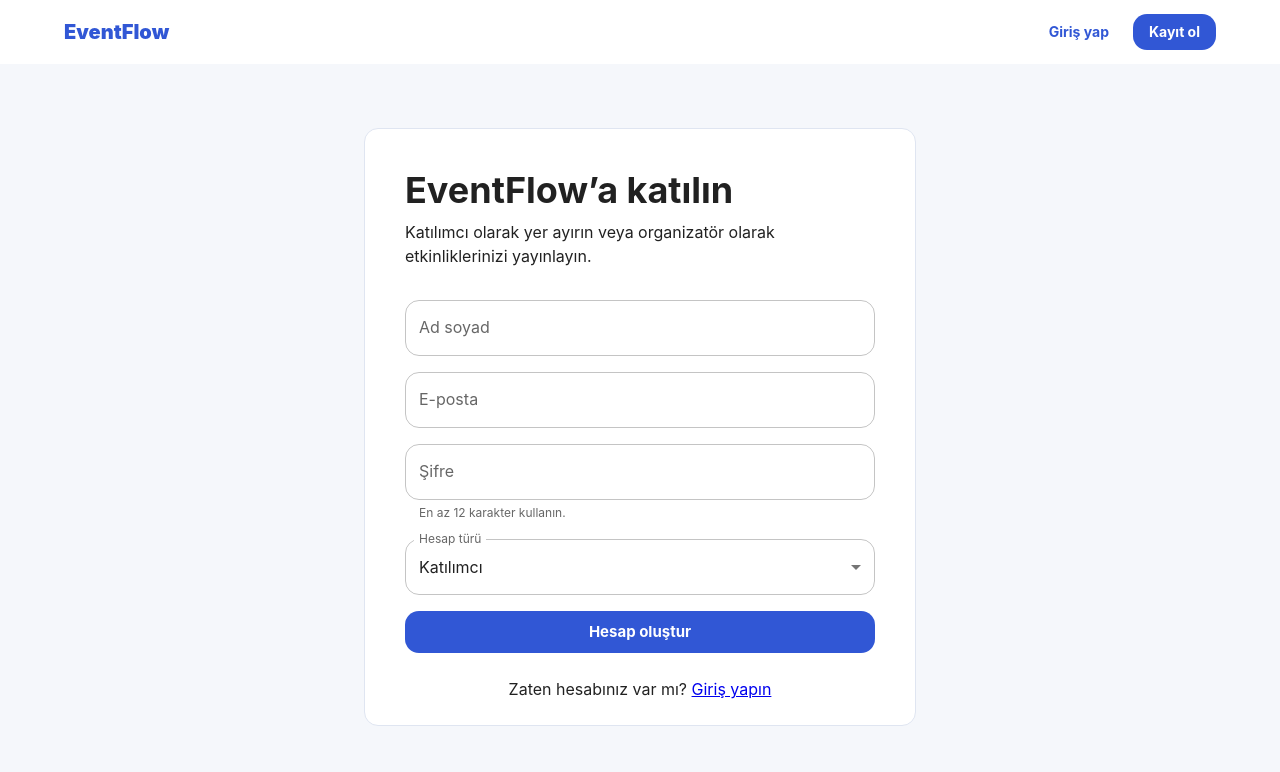
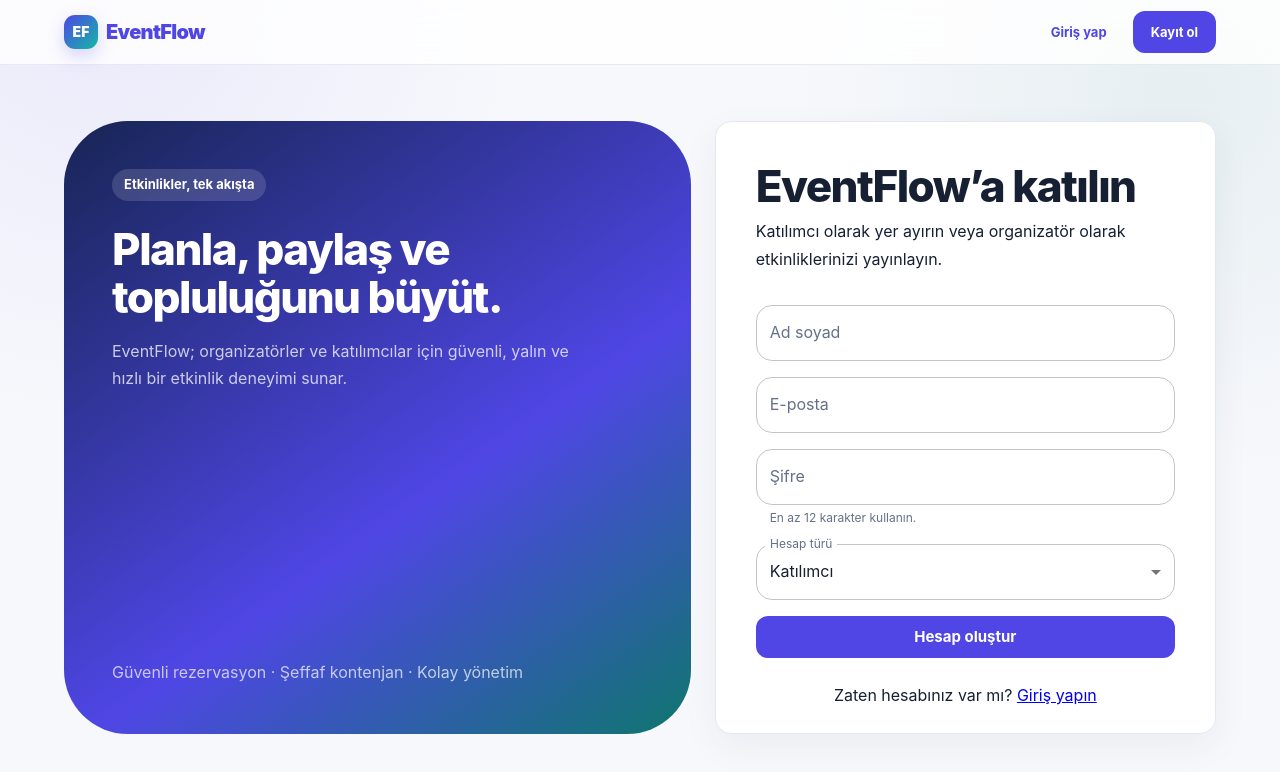
Before and after one commit to AlperenKaracan/EventFlow, a React (Vite) app in the folder frontend/: page /register in a window 1280 px wide. Shown: the top 772 px of the page. Built offline with nearby package versions, Linux system fonts and the light colour scheme; no server answers.

Commit message:
feat(ui): refresh EventFlow visual system

```diff
--- a/frontend/src/app/RouteLayouts.tsx
+++ b/frontend/src/app/RouteLayouts.tsx
@@ -5,6 +5,7 @@ import {
   Box,
   Button,
   Container,
+  Stack,
   Toolbar,
   Typography,
 } from '@mui/material'
@@ -27,47 +28,118 @@ export function RootLayout() {
 
   return (
     <Box sx={{ minHeight: '100vh' }}>
-      <AppBar position="static" color="inherit" elevation={0}>
+      <AppBar position="sticky" color="inherit" elevation={0}>
         <Container maxWidth="lg">
-          <Toolbar disableGutters sx={{ gap: 2 }}>
-            <Typography
+          <Toolbar
+            disableGutters
+            sx={{ gap: { xs: 0.75, sm: 2 }, minHeight: 72 }}
+          >
+            <Box
               component={Link}
               to="/"
-              variant="h6"
               sx={{
+                alignItems: 'center',
                 color: 'primary.main',
-                fontWeight: 900,
+                display: 'inline-flex',
+                gap: 1,
                 textDecoration: 'none',
               }}
             >
-              EventFlow
-            </Typography>
+              <Box
+                aria-hidden="true"
+                sx={{
+                  alignItems: 'center',
+                  background: 'linear-gradient(135deg, #4f46e5, #14b8a6)',
+                  borderRadius: '11px',
+                  boxShadow: '0 7px 18px rgba(79, 70, 229, 0.22)',
+                  color: 'common.white',
+                  display: 'inline-flex',
+                  fontSize: 14,
+                  fontWeight: 900,
+                  height: 34,
+                  justifyContent: 'center',
+                  width: 34,
+                }}
+              >
+                EF
+              </Box>
+              <Typography
+                component="span"
+                variant="h6"
+                sx={{ fontWeight: 900, letterSpacing: '-0.035em' }}
+              >
+                EventFlow
+              </Typography>
+            </Box>
             <Box sx={{ flexGrow: 1 }} />
             {auth.session.status === 'authenticated' ? (
-              <>
+              <Stack
+                direction="row"
+                sx={{ alignItems: 'center', gap: { xs: 0.25, sm: 1 } }}
+              >
                 {auth.session.user.role === 'organizer' ? (
-                  <Button component={Link} to="/organizer/events">
+                  <Button
+                    component={Link}
+                    to="/organizer/events"
+                    size="small"
+                    sx={{ px: { xs: 1, sm: 2 } }}
+                  >
                     Etkinliklerim
                   </Button>
                 ) : (
-                  <Button component={Link} to="/attendee/reservations">
+                  <Button
+                    component={Link}
+                    to="/attendee/reservations"
+                    size="small"
+                    sx={{ px: { xs: 1, sm: 2 } }}
+                  >
                     Rezervasyonlarım
                   </Button>
                 )}
-                <Typography sx={{ display: { xs: 'none', sm: 'block' } }}>
+                <Typography
+                  variant="body2"
+                  sx={{ display: { xs: 'none', md: 'block' }, fontWeight: 700 }}
+                >
                   {auth.session.user.fullName}
                 </Typography>
-                <Button onClick={() => void handleLogout()}>Çıkış yap</Button>
-              </>
+                <Button
+                  onClick={() => void handleLogout()}
+                  size="small"
+                  sx={{ minWidth: 0, px: { xs: 1, sm: 2 } }}
+                >
+                  <Box
+                    component="span"
+                    sx={{ display: { xs: 'none', sm: 'inline' } }}
+                  >
+                    Çıkış yap
+                  </Box>
+                  <Box
+                    component="span"
+                    sx={{ display: { xs: 'inline', sm: 'none' } }}
+                  >
+                    Çıkış
+                  </Box>
+                </Button>
+              </Stack>
             ) : (
-              <>
-                <Button component={Link} to="/login" variant="text">
+              <Stack direction="row" sx={{ gap: { xs: 0.25, sm: 1 } }}>
+                <Button
+                  component={Link}
+                  to="/login"
+                  variant="text"
+                  size="small"
+                >
                   Giriş yap
                 </Button>
-                <Button component={Link} to="/register" variant="contained">
+                <Button
+                  component={Link}
+                  to="/register"
+                  variant="contained"
+                  size="small"
+                >
                   Kayıt ol
                 </Button>
-              </>
+              </Stack>
             )}
           </Toolbar>
         </Container>
--- a/frontend/src/app/theme.ts
+++ b/frontend/src/app/theme.ts
@@ -1,25 +1,126 @@
-import { createTheme } from '@mui/material/styles'
+import { alpha, createTheme } from '@mui/material/styles'
+
+const primary = '#4f46e5'
+const secondary = '#0f766e'
 
 export const theme = createTheme({
   colorSchemes: {
     light: {
       palette: {
-        primary: { main: '#3157d5' },
-        secondary: { main: '#13795b' },
-        background: { default: '#f5f7fb', paper: '#ffffff' },
+        primary: { main: primary, dark: '#3730a3', light: '#818cf8' },
+        secondary: { main: secondary, dark: '#115e59', light: '#5eead4' },
+        success: { main: '#15803d' },
+        warning: { main: '#b45309' },
+        error: { main: '#dc2626' },
+        text: { primary: '#172033', secondary: '#657089' },
+        background: { default: '#f7f8fc', paper: '#ffffff' },
+        divider: '#e5e9f2',
       },
     },
   },
-  shape: { borderRadius: 14 },
+  shape: { borderRadius: 16 },
   typography: {
     fontFamily:
       'Inter, ui-sans-serif, system-ui, -apple-system, BlinkMacSystemFont, "Segoe UI", sans-serif',
-    h1: { fontSize: 'clamp(2rem, 5vw, 3.5rem)', fontWeight: 800 },
-    h2: { fontSize: 'clamp(1.5rem, 3vw, 2.25rem)', fontWeight: 750 },
-    button: { fontWeight: 700, textTransform: 'none' },
+    h1: {
+      fontSize: 'clamp(2.35rem, 6vw, 4.75rem)',
+      fontWeight: 850,
+      letterSpacing: '-0.045em',
+      lineHeight: 1.02,
+    },
+    h2: {
+      fontSize: 'clamp(1.75rem, 4vw, 2.75rem)',
+      fontWeight: 820,
+      letterSpacing: '-0.035em',
+      lineHeight: 1.1,
+    },
+    h5: { letterSpacing: '-0.02em' },
+    h6: { letterSpacing: '-0.015em' },
+    body1: { lineHeight: 1.7 },
+    button: { fontWeight: 750, textTransform: 'none' },
   },
   components: {
-    MuiButton: { defaultProps: { disableElevation: true } },
-    MuiCard: { styleOverrides: { root: { border: '1px solid #dfe5f1' } } },
+    MuiCssBaseline: {
+      styleOverrides: {
+        body: {
+          backgroundAttachment: 'fixed',
+          backgroundImage: `radial-gradient(circle at 8% 0%, ${alpha(
+            primary,
+            0.08,
+          )}, transparent 26rem), radial-gradient(circle at 92% 12%, ${alpha(
+            secondary,
+            0.07,
+          )}, transparent 24rem)`,
+        },
+        '::selection': {
+          backgroundColor: alpha(primary, 0.18),
+        },
+      },
+    },
+    MuiAppBar: {
+      styleOverrides: {
+        root: {
+          borderBottom: '1px solid rgba(226, 230, 239, 0.88)',
+          backgroundColor: 'rgba(255, 255, 255, 0.82)',
+          backdropFilter: 'blur(18px)',
+          color: '#172033',
+        },
+      },
+    },
+    MuiButton: {
+      defaultProps: { disableElevation: true },
+      styleOverrides: {
+        root: {
+          minHeight: 42,
+          borderRadius: 12,
+          paddingInline: 18,
+          '&.MuiButton-containedPrimary': {
+            backgroundImage: 'linear-gradient(135deg, #4f46e5, #6366f1)',
+            boxShadow: `0 10px 24px ${alpha(primary, 0.2)}`,
+            '&:hover': {
+              boxShadow: `0 12px 28px ${alpha(primary, 0.3)}`,
+            },
+          },
+        },
+      },
+    },
+    MuiCard: {
+      styleOverrides: {
+        root: {
+          borderColor: '#e3e7f0',
+          boxShadow: '0 12px 36px rgba(32, 45, 76, 0.06)',
+        },
+      },
+    },
+    MuiPaper: {
+      styleOverrides: {
+        root: { borderColor: '#e3e7f0' },
+      },
+    },
+    MuiOutlinedInput: {
+      styleOverrides: {
+        root: {
+          backgroundColor: '#ffffff',
+          transition: 'box-shadow 160ms ease, border-color 160ms ease',
+          '&:hover .MuiOutlinedInput-notchedOutline': {
+            borderColor: '#aab2c5',
+          },
+          '&.Mui-focused': {
+            boxShadow: `0 0 0 4px ${alpha(primary, 0.1)}`,
+          },
+        },
+      },
+    },
+    MuiChip: {
+      styleOverrides: { root: { fontWeight: 750 } },
+    },
+    MuiAlert: {
+      styleOverrides: { root: { borderRadius: 14 } },
+    },
+    MuiDialog: {
+      styleOverrides: {
+        paper: { borderRadius: 20, padding: 8 },
+      },
+    },
   },
 })
--- a/frontend/src/features/auth/AuthFormLayout.tsx
+++ b/frontend/src/features/auth/AuthFormLayout.tsx
@@ -1,5 +1,12 @@
 import { Link } from '@tanstack/react-router'
-import { Card, CardContent, Container, Typography } from '@mui/material'
+import {
+  Box,
+  Card,
+  CardContent,
+  Chip,
+  Container,
+  Typography,
+} from '@mui/material'
 import type { PropsWithChildren } from 'react'
 
 export function AuthFormLayout({
@@ -13,8 +20,59 @@ export function AuthFormLayout({
   footer: 'login' | 'register'
 }>) {
   return (
-    <Container component="main" maxWidth="sm" sx={{ py: { xs: 4, md: 8 } }}>
-      <Card variant="outlined">
+    <Container component="main" maxWidth="lg" sx={{ py: { xs: 3, md: 7 } }}>
+      <Box
+        sx={{
+          alignItems: 'stretch',
+          display: 'grid',
+          gap: 3,
+          gridTemplateColumns: {
+            xs: '1fr',
+            md: 'minmax(0, 1fr) minmax(420px, .8fr)',
+          },
+        }}
+      >
+        <Box
+          sx={{
+            background:
+              'linear-gradient(145deg, #172554, #4f46e5 60%, #0f766e)',
+            borderRadius: 4,
+            color: 'common.white',
+            display: { xs: 'none', md: 'flex' },
+            flexDirection: 'column',
+            justifyContent: 'space-between',
+            minHeight: 600,
+            overflow: 'hidden',
+            p: 6,
+            position: 'relative',
+          }}
+        >
+          <Box sx={{ position: 'relative', zIndex: 1 }}>
+            <Chip
+              label="Etkinlikler, tek akışta"
+              sx={{ bgcolor: 'rgba(255,255,255,.14)', color: 'white' }}
+            />
+            <Typography
+              component="p"
+              variant="h2"
+              sx={{ mt: 3, maxWidth: 520 }}
+            >
+              Planla, paylaş ve topluluğunu büyüt.
+            </Typography>
+            <Typography
+              sx={{ color: 'rgba(255,255,255,.75)', mt: 2, maxWidth: 480 }}
+            >
+              EventFlow; organizatörler ve katılımcılar için güvenli, yalın ve
+              hızlı bir etkinlik deneyimi sunar.
+            </Typography>
+          </Box>
+          <Typography
+            sx={{ color: 'rgba(255,255,255,.7)', position: 'relative' }}
+          >
+            Güvenli rezervasyon · Şeffaf kontenjan · Kolay yönetim
+          </Typography>
+        </Box>
+        <Card variant="outlined" sx={{ alignSelf: 'center', width: '100%' }}>
           <CardContent sx={{ p: { xs: 3, sm: 5 } }}>
             <Typography component="h1" variant="h2">
               {title}
@@ -36,6 +94,7 @@ export function AuthFormLayout({
             </Typography>
           </CardContent>
         </Card>
+      </Box>
     </Container>
   )
 }
```
Also changed, not shown: frontend/src/features/events/EventCard.tsx (+33 -7 lines), frontend/src/features/events/PublicEventsPage.tsx (+86 -15 lines). Lines whose indentation alone changed are shown as unchanged.
